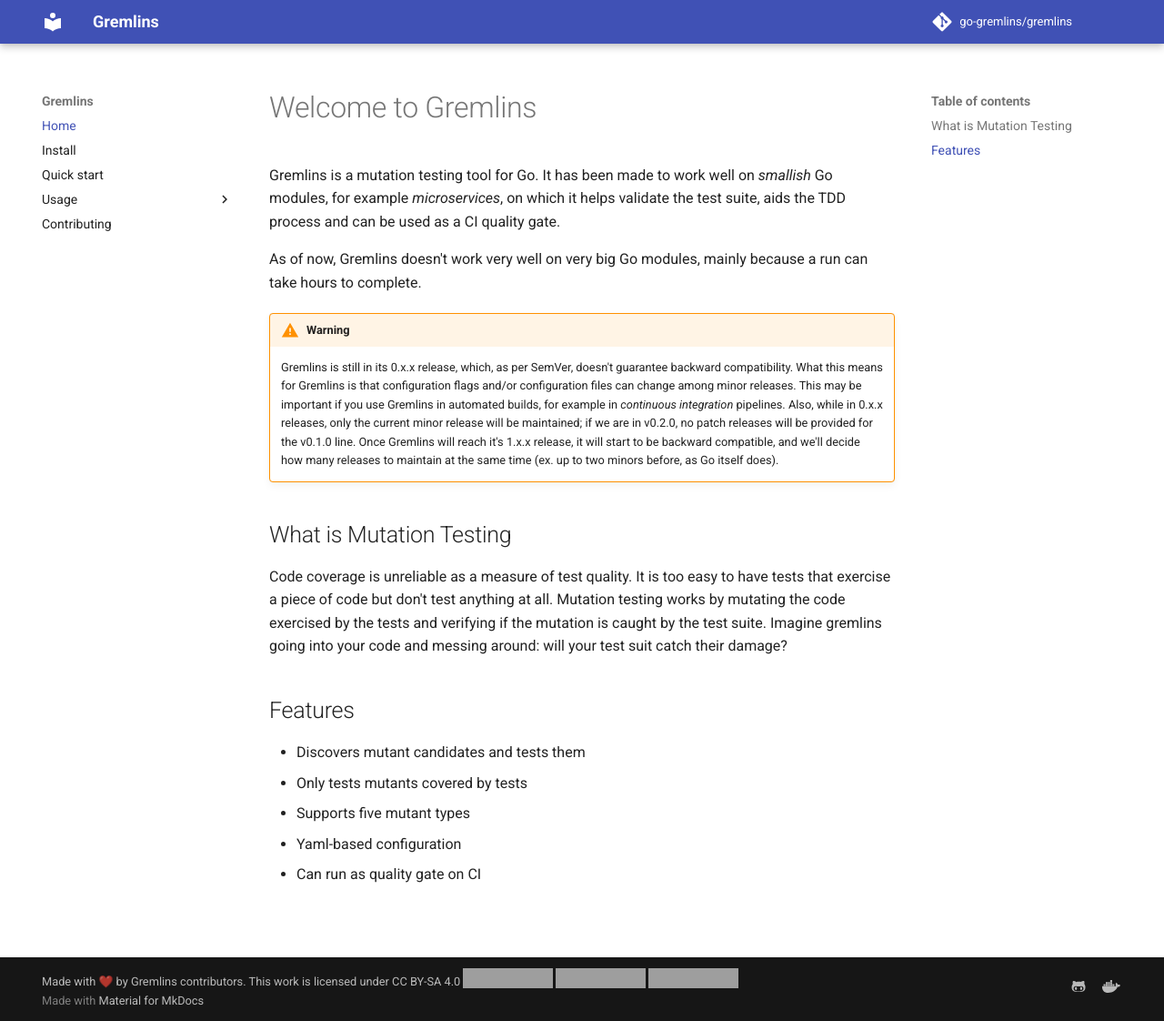
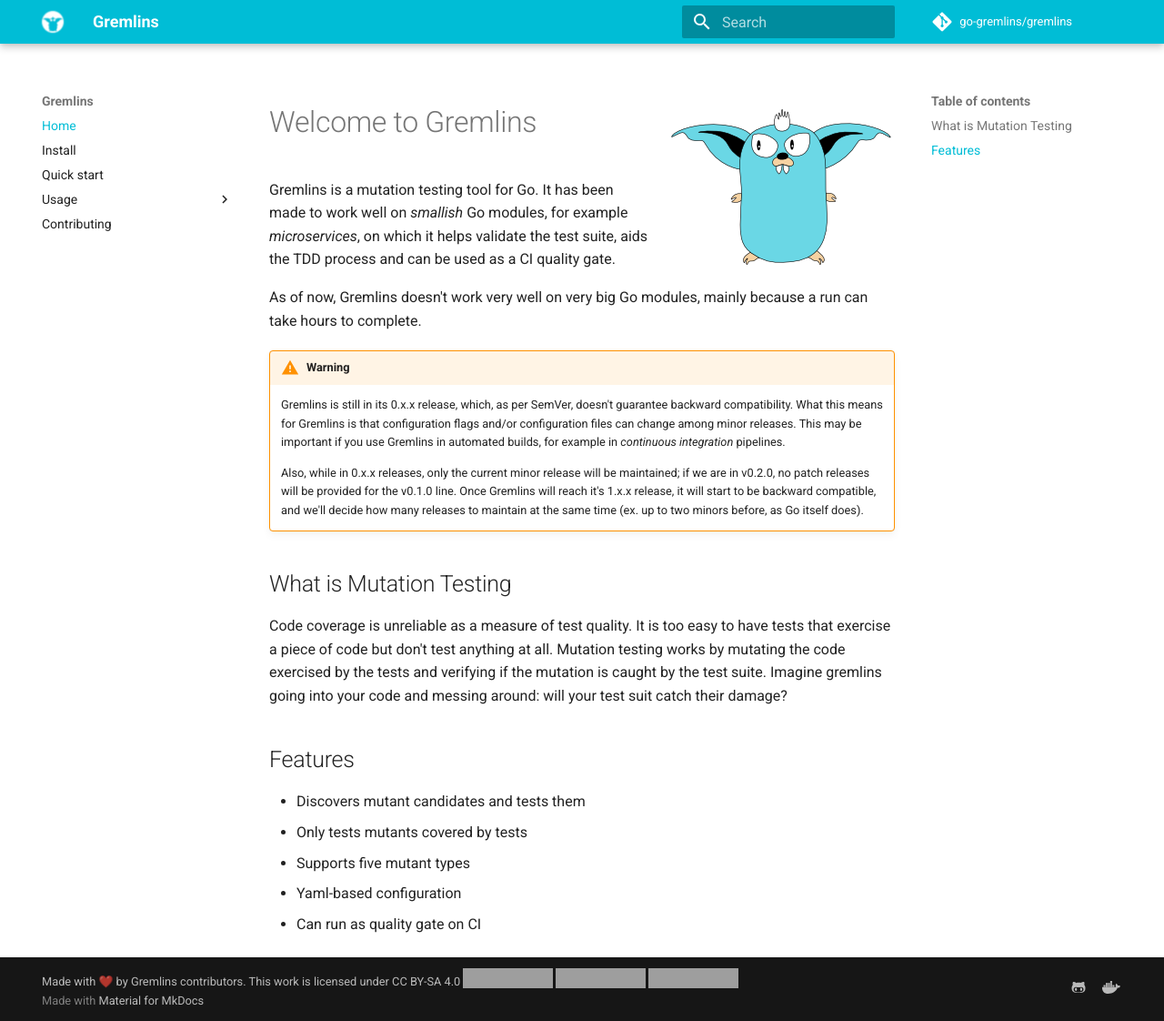
Before and after one commit to go-gremlins/gremlins, an MkDocs documentation site: the page built from docs/docs/index.md, in a window 1280 px wide and 1122 px high. Shown: the whole window at 91% size. Built offline with MkDocs 1.6.1 and Material for MkDocs 9.7.7, drawn with Linux system fonts in a browser that asks for light colours; comment, search, counter and statistics services are not loaded; the version menu is left out; grey boxes are pictures that could not be loaded.

Commit message:
docs: add mascotte and logo (#105)

```diff
--- a/docs/docs/index.md
+++ b/docs/docs/index.md
@@ -1,3 +1,5 @@
+![Gremlins mascotte](assets/images/gremlins_mascotte.png){ align=right }
+
 # Welcome to Gremlins
 
 Gremlins is a mutation testing tool for Go. It has been made to work well on _smallish_ Go modules, for example
@@ -9,6 +11,7 @@
     Gremlins is still in its 0.x.x release, which, as per SemVer, doesn't guarantee backward compatibility. What this
     means for Gremlins is that configuration flags and/or configuration files can change among minor releases. This may
     be important if you use Gremlins in automated builds, for example in _continuous integration_ pipelines.
+
     Also, while in 0.x.x releases, only the current minor release will be maintained; if we are in v0.2.0, no patch
     releases will be provided for the v0.1.0 line.
     Once Gremlins will reach it's 1.x.x release, it will start to be backward compatible, and we'll decide how many
--- a/docs/mkdocs.yml
+++ b/docs/mkdocs.yml
@@ -7,8 +7,13 @@
 repo_name: go-gremlins/gremlins
 theme:
   name: material
+  logo: assets/images/logo.png
+  favicon: assets/images/favicon.png
   custom_dir: overrides
   language: en
+  palette:
+    primary: cyan
+    accent: amber
   features:
     - search.suggest
     - search.highlight
@@ -53,6 +58,7 @@
 
 plugins:
   - macros
+  - search
 
 markdown_extensions:
 
```
Also changed, not shown: docs/docs/install.md (+10 -0 lines), README.md, docs/docs/assets/images/favicon.png (added), docs/docs/assets/images/gremlins_mascotte.png (added), docs/docs/assets/images/logo.png (added).
